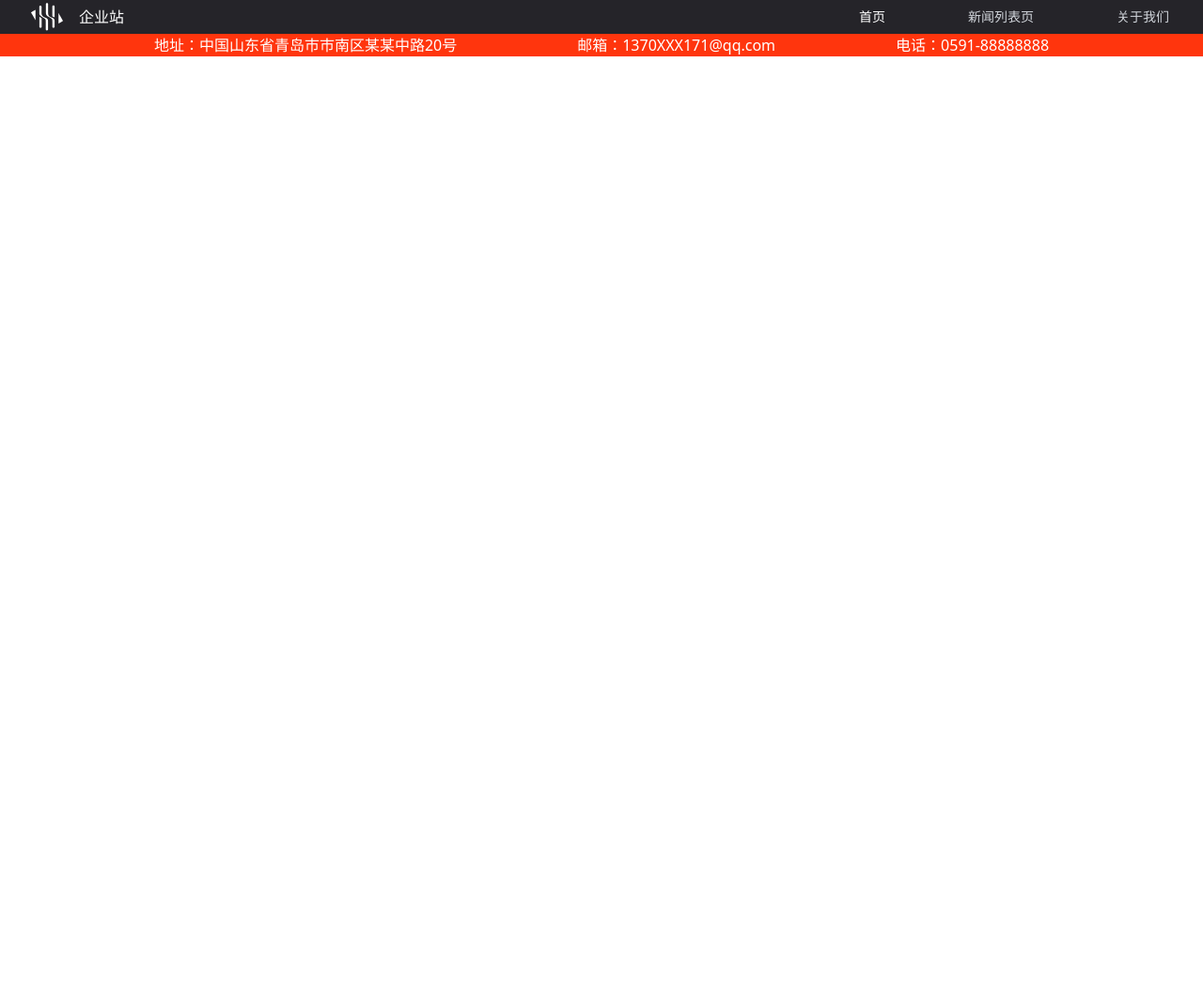
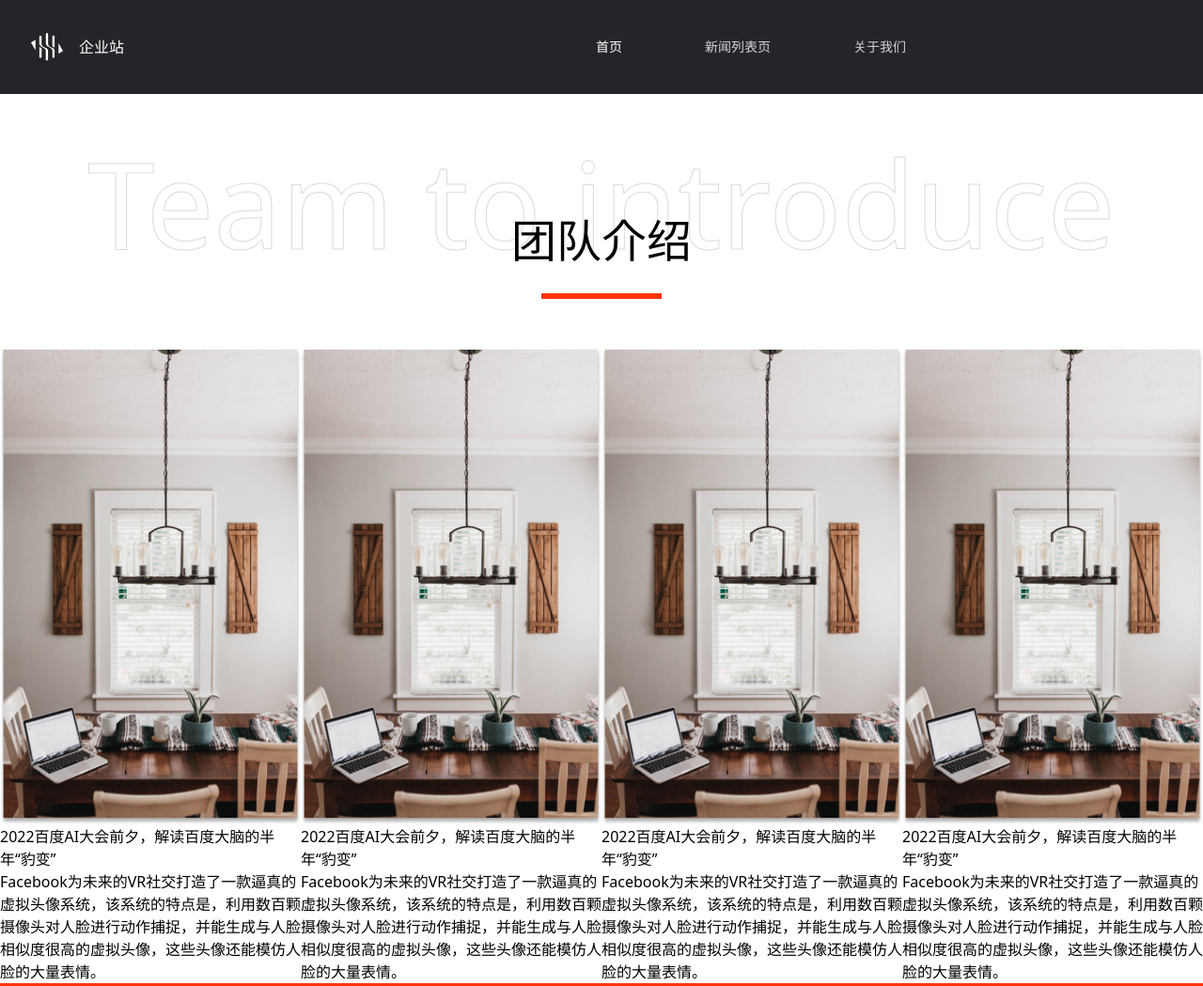
Before and after one commit to liaobinbin/fanxi-train-html, a website built with Parcel: page bussiness/src/index.pug in a window 1280 px wide. Shown: the top 1049 px of the page at 94% size. Before the commit the page ends 800 px from the top, so only its background shows below. Built offline with nearby package versions, Linux system fonts and the light colour scheme.

Commit message:
feat: main title and card

```diff
--- a/bussiness/src/_partial/card.pug
+++ b/bussiness/src/_partial/card.pug
@@ -0,0 +1,5 @@
+mixin card(data)
+  .flex.flex-col.w-87
+    img.img-card.drop-shadow(class="hover:scale-95 transition-transform" src=data.url alt=data.title)
+    h3= data.title
+    p= data.content
--- a/bussiness/src/_partial/footer.pug
+++ b/bussiness/src/_partial/footer.pug
@@ -1,6 +1,10 @@
-footer(class='bg-[#FF350D]')
+footer(class='bg-primary')
   .max-w-7xl.mx-auto.px-2(class='sm:px-6 lg:px-8')
-    div.text-white.flex.justify-center.margin-auto.flex.space-x-32
-      span 地址：中国山东省青岛市市南区某某中路20号
-      span 邮箱：1370XXX171@qq.com
-      span 电话：0591-88888888
+    .flex.flex-col.space-y-12.py-12
+      div.text-white.flex.justify-center.margin-auto.flex.space-x-32
+        span 地址：中国山东省青岛市市南区某某中路20号
+        span 邮箱：1370XXX171@qq.com
+        span 电话：0591-88888888
+      div.text-white.flex.justify-center.items-center.margin-auto
+        img(class="h-[50px] w-[50px]" src="./images/qrcode.png" alt="qrcode")
+        span.ml-3 Copyright © 2009 - 2022 Cld , All Rights Reserved 某某网络科技有限公司 版权所有  陕ICP备xxxxxxx号
--- a/bussiness/src/_partial/header.pug
+++ b/bussiness/src/_partial/header.pug
@@ -1,7 +1,7 @@
 header
   nav(class='bg-[#252429]')
-    .max-w-7xl.mx-auto.px-2(class='sm:px-6 lg:px-8')
-      .relative.flex.items-center.justify-between.h-18
+    .mx-auto.px-2(class='sm:px-6 lg:px-8')
+      .relative.flex.items-center.justify-between.h-25
         .absolute.inset-y-0.right-0.flex.items-center(class='sm:hidden')
           // Mobile menu button
           button.inline-flex.items-center.justify-center.p-2.text-gray-400(type='button' class='hover:text-white focus:outline-none focus:ring-2 focus:ring-inset focus:ring-white' aria-controls='mobile-menu' aria-expanded='false')
@@ -19,7 +19,7 @@ header
             h1.text-white 企业站
 
           .hidden(class='sm:block sm:ml-6')
-            .flex.space-x-20
+            .flex.space-x-20(class="mr-[280px]")
               a.text-gray-300.text-white.px-1.py-2.rounded-md.text-sm.font-medium(href='#' aria-current='page') 首页
               a.text-gray-300.px-1.py-2.rounded-md.text-sm.font-medium(href='#' ) 新闻列表页
               a.text-gray-300.px-1.py-2.rounded-md.text-sm.font-medium(href='#' ) 关于我们
--- a/bussiness/src/_partial/layout.pug
+++ b/bussiness/src/_partial/layout.pug
@@ -5,5 +5,6 @@ html(lang="en")
     block pagetitle
   body
     include header.pug
-    block main
+    main.context
+      block main
     include footer.pug
--- /dev/null
+++ b/bussiness/src/_partial/main-title.pug
@@ -0,0 +1,5 @@
+mixin maintitle(data)
+  .flex.flex-col.items-center(class="mt-[36px] mb-[54px]")
+    span.block.select-none.text-center(class="text-outline")= data.eng
+    h1.-mt-16.text-center.text-5xl.text-black= data.title
+    span.block.bg-primary.mt-8.w-32(class="h-1.5")
--- a/bussiness/src/css/main.css
+++ b/bussiness/src/css/main.css
@@ -1,3 +1,31 @@
 @tailwind base;
 @tailwind components;
 @tailwind utilities;
+
+@layer base {
+  .h-25 {
+    height: 6.25rem;
+  }
+  .w-32 {
+    width: 8rem;
+  }
+  .w-87 {
+    width: 21.75rem;
+  }
+  .img-card {
+    width: 100%;
+    height: 31.625rem;
+  }
+  .text-outline {
+    font-size: 8rem;
+    line-height: 1.25em;
+    color: transparent;
+    text-stroke: 1px #d9d9d9;
+    -webkit-text-stroke: 1px #d9d9d9;
+    -moz-text-stroke: 1px #d9d9d9;
+  }
+}
+
+.context {
+  min-height: calc(100vh - 19.875rem);
+}
--- a/bussiness/src/index.pug
+++ b/bussiness/src/index.pug
@@ -1,4 +1,13 @@
 extends _partial/layout.pug
+include _partial/main-title.pug
+include _partial/card.pug
 
 block pagetitle
-    title 企业站
+  title 企业站
+block main
+  +maintitle({title: '团队介绍', eng: 'Team to introduce'})
+  .flex.justify-center
+    +card({url: './images/card.png', title: '2022百度AI大会前夕，解读百度大脑的半年“豹变”', content: 'Facebook为未来的VR社交打造了一款逼真的虚拟头像系统，该系统的特点是，利用数百颗摄像头对人脸进行动作捕捉，并能生成与人脸相似度很高的虚拟头像，这些头像还能模仿人脸的大量表情。'})
+    +card({url: './images/card.png', title: '2022百度AI大会前夕，解读百度大脑的半年“豹变”', content: 'Facebook为未来的VR社交打造了一款逼真的虚拟头像系统，该系统的特点是，利用数百颗摄像头对人脸进行动作捕捉，并能生成与人脸相似度很高的虚拟头像，这些头像还能模仿人脸的大量表情。'})
+    +card({url: './images/card.png', title: '2022百度AI大会前夕，解读百度大脑的半年“豹变”', content: 'Facebook为未来的VR社交打造了一款逼真的虚拟头像系统，该系统的特点是，利用数百颗摄像头对人脸进行动作捕捉，并能生成与人脸相似度很高的虚拟头像，这些头像还能模仿人脸的大量表情。'})
+    +card({url: './images/card.png', title: '2022百度AI大会前夕，解读百度大脑的半年“豹变”', content: 'Facebook为未来的VR社交打造了一款逼真的虚拟头像系统，该系统的特点是，利用数百颗摄像头对人脸进行动作捕捉，并能生成与人脸相似度很高的虚拟头像，这些头像还能模仿人脸的大量表情。'})
--- a/bussiness/tailwind.config.js
+++ b/bussiness/tailwind.config.js
@@ -1,9 +1,14 @@
+const colors = require("tailwindcss/colors");
+
 module.exports = {
-  content: [
-		      "./src/**/*.{html,js,ts,jsx,tsx,pug}",
-  ],
+  content: ["./src/**/*.{html,js,ts,jsx,tsx,pug}"],
   theme: {
+    colors: {
+      primary: "#ff350d",
+      secondary: "#252429",
+      ...colors,
+    },
     extend: {},
   },
   plugins: [],
-}
+};
```
Also changed, not shown: bussiness/src/images/card.png (added), bussiness/src/images/qrcode.png (added).
